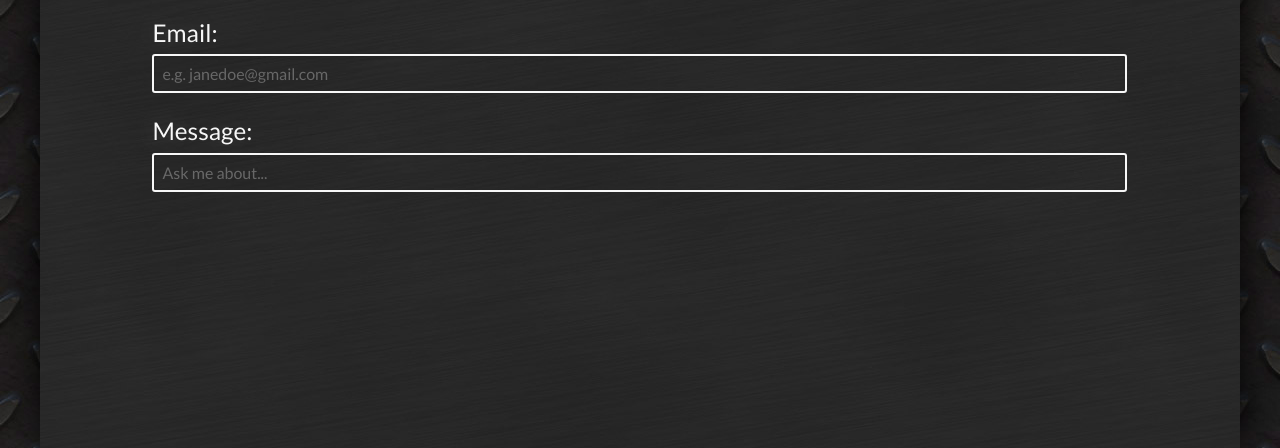
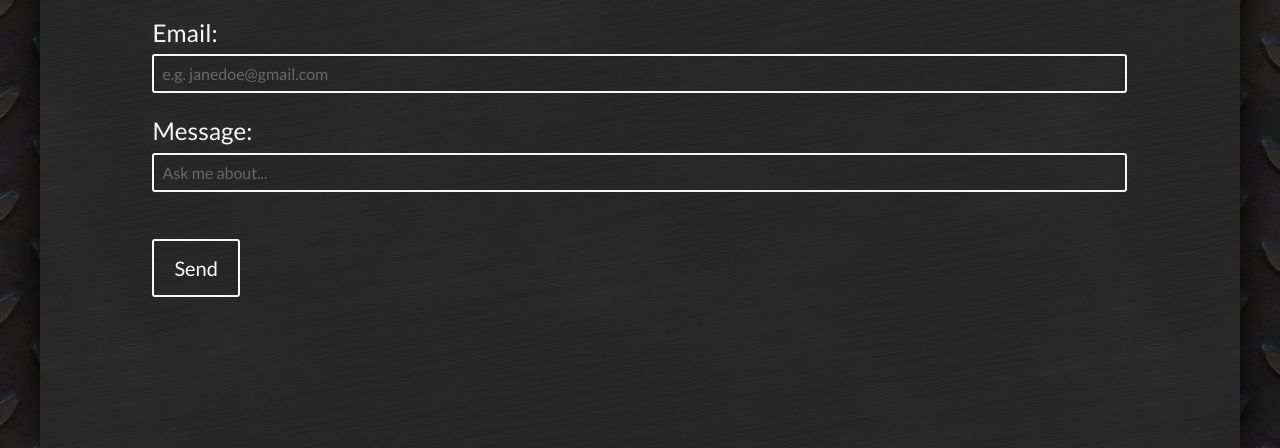
Before and after one commit to mweissman96/portfolio2019, a plain HTML site: page contact.html in a window 1280 px wide. Shown: the part 353-801 px from the top of the page. Drawn offline with Linux system fonts and the light colour scheme.

Commit message:
Added Button to Contact Page

```diff
--- a/contact.html
+++ b/contact.html
@@ -72,11 +72,15 @@
             <input type="hidden" name="pageHistory" value="0">
 
             <input type="hidden" name="fbzx" value="-6769621331443464342">
+
+            <input type="submit" name="submit" value="Send" class="button default large" tabindex="4">
+
           </form>
         </div>
 
         <div class="cell small-1 medium-1 large-1"></div>
       </div>
+
     </section>
   </main>
 
--- a/css/main.css
+++ b/css/main.css
@@ -101,6 +101,16 @@
 	.divline img {
 		box-shadow: 0px 0px 8px 0 #f7f7f74f;
 	}
+
+	.button {
+		border: 2px solid #f7f7f7ff;
+		border-radius: 3px;
+		/*box-shadow: 0px 0px 10px 0 #f7f7f7ff;*/
+		font-family: "Lato", sans-serif;
+		background: #000000;
+		background-image: url(../images/foreground.jpg);
+		margin-top: 4vw;
+	}
 }
 
 
@@ -141,6 +151,9 @@
 
 	.contactGrid form {
 		margin-top: 0.35vw;
+	}
+	.button {
+		margin-top: 2.5vw;
 	}
 }
 
@@ -194,4 +207,8 @@
 	.contactGrid form {
 		margin-top: 4.2588px;
 	}
+
+	.button {
+		margin-top: 30.42px;
+	}
 }
```
